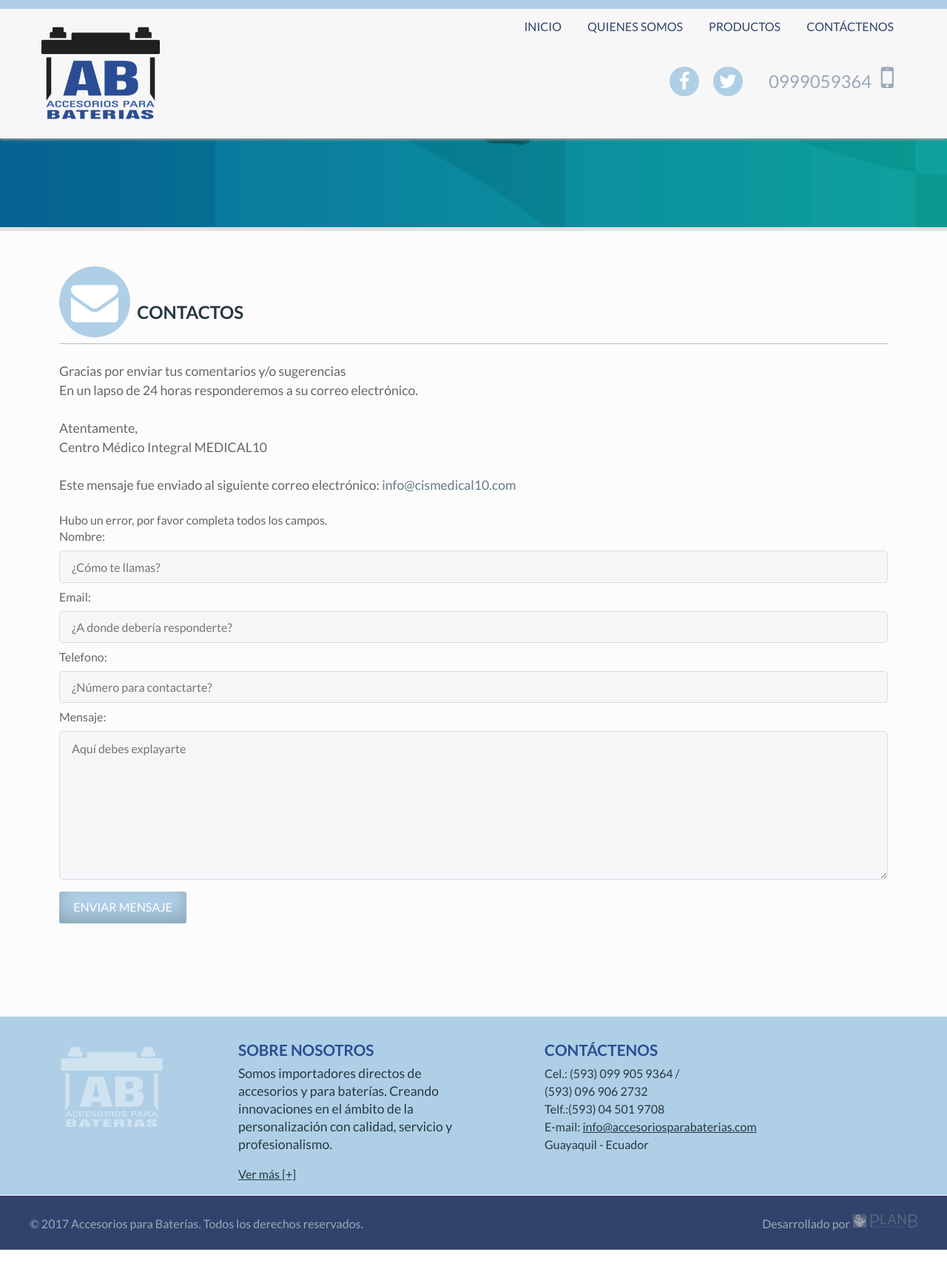
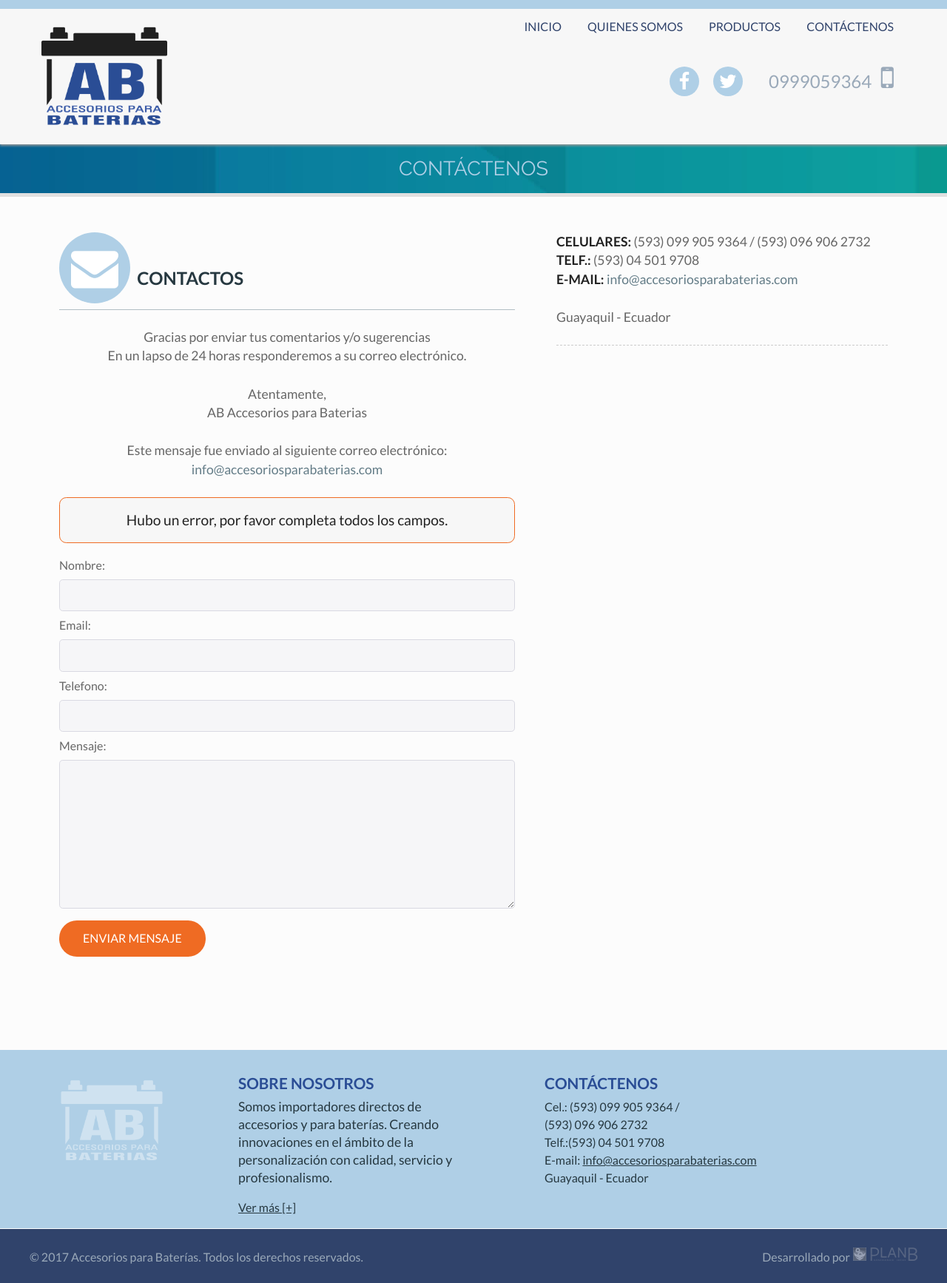
Before and after one commit to planbec/baterias, a PHP site: page /enviar.php in a window 1280 px wide. Shown: the whole page at 74% size. Before the commit the page ends 1689 px from the top, so only its background shows below. Run offline with PHP 8.4, Linux system fonts and the light colour scheme; data that the repository does not hold is empty; some libraries are stand-ins or nearby versions.

Commit message:
Pagina enviar con correo gmail

```diff
--- a/css/master.css
+++ b/css/master.css
@@ -326,7 +326,7 @@ hr.center {
 
 #content-area {
   clear: both;
-  margin-top: 11rem; }
+  margin-top: 12rem; }
   #content-area .bg-cont {
     /*background:#efeded url(../img/bk_m10.png) top center repeat-x;*/ }
 
@@ -343,7 +343,7 @@ hr.center {
     display: block;
     line-height: 1rem;
     border-bottom: none;
-    width: 160px; }
+    width: 170px; }
     .logo-header .logo img {
       width: 100%; }
   .logo-header .slogan {
@@ -645,10 +645,25 @@ header, .logo-header, .call-action, img {
   float: left;
   padding: 0 2rem; }
 
+.alerta {
+  background: #f7f7f7;
+  color: #222;
+  font-size: 1.2rem;
+  padding: 1em 2em;
+  -webkit-border-radius: .5em;
+  -moz-border-radius: .5em;
+  -ms-border-radius: .5em;
+  -o-border-radius: .5em;
+  border-radius: .5em;
+  border: 1px solid #ef6b23;
+  margin-bottom: 1em;
+  text-align: center; }
+
 /* Portada - Testimonios en slider */
 #testimonios-area {
   color: #fff;
-  position: relative; }
+  position: relative;
+  margin: 1rem 0 2rem; }
   #testimonios-area .container {
     padding: 0 6em; }
   #testimonios-area .flex-direction-nav {
--- a/enviar.php
+++ b/enviar.php
@@ -39,41 +39,42 @@ ingresa mail receptor
 ****************************************************************/
 
 if( !$error ) {
-	mail("info@cismedical10.com", $subject, $mensaje, $from);
+	mail("davichotk@gmail.com", $subject, $mensaje, $from);
 }
 ?>
 
 <?php include ("code-head.php"); ?>
-
 <body>
 <?php include("header.php"); ?>
 
 	<main id="content-area">
 		<div class="bg-cont">
+				<header class="page-header">
+					<h2 class="text-center">Cont&aacute;ctenos</h2>
+				</header>
 
 		<article class="single-page">
 
-
-			<header class="page-header">
-				<div class="container">
-
-
-				</div>
-			</header><!-- /.page-header -->
-
-
 			<div class="container page-content">
 
+				<div class="col-right">
+					<p><strong>Celulares:</strong>  (593) 099 905 9364 / (593) 096 906 2732<br>
+					<strong>Telf.:</strong> (593) 04 501 9708<br>
+					<strong>E-mail:</strong> <a href="mailto:info@accesoriosparabaterias.com ">info@accesoriosparabaterias.com </a><br><br>
+				Guayaquil - Ecuador	</p>
+				</div>
+
+			<div class="col-left">
 					<h1><i class="fa fa-envelope" aria-hidden="true"></i>&nbsp; Contactos</h1>
 
-					<p>Gracias por enviar tus comentarios y/o sugerencias<br />
+					<p class="text-center">Gracias por enviar tus comentarios y/o sugerencias<br />
 					En un lapso de 24 horas responderemos a su correo electr&oacute;nico.<br /><br />
 
 					Atentamente,<br />
 
-				Centro M&eacute;dico Integral MEDICAL10<br /><br />
+				AB Accesorios para Baterias<br /><br />
 
-				Este mensaje fue enviado al siguiente correo electr&oacute;nico: <a href="mailto:info@cismedical10.com">info@cismedical10.com</a> </p>
+				Este mensaje fue enviado al siguiente correo electr&oacute;nico: <a href="mailto:info@accesoriosparabaterias.com ">info@accesoriosparabaterias.com </a> </p>
 
 				<?php if( $error ) { ?>
 
@@ -84,18 +85,18 @@ if( !$error ) {
 					<form action="enviar.php" method="post">
 
 						<label for="nombre">Nombre:</label>
-						<input type="text" id="nombre" name="nombre" placeholder="¿Cómo te llamas?" value="<?php echo $nombre; ?>" required />
+						<input type="text" id="nombre" name="nombre" required />
 
 						<label for="email">Email:</label>
-						<input type="text" id="email" name="email" placeholder="¿A donde debería responderte?" value="<?php echo $email; ?>"  required />
+						<input type="text" id="email" name="email" required />
 
 						<label for="telefono">Telefono:</label>
-						<input type="text" id="telefono" name="telefono" placeholder="¿Número para contactarte?" value="<?php echo $telefono; ?>"  required />
+						<input type="text" id="telefono" name="telefono" required />
 
 						<label for="mensaje">Mensaje:</label>
-						<textarea id="mensaje" name="mensaje" rows="8" placeholder="Aquí debes explayarte" required ><?php echo $comentario; ?></textarea>
+						<textarea id="mensaje" name="mensaje" rows="8" required ></textarea>
 
-						<input type="submit" value="Enviar mensaje" class="btn" />
+						<input type="submit" value="Enviar mensaje" class="call-to-action" />
 
 					</form>
 
@@ -104,6 +105,7 @@ if( !$error ) {
 					<p>Gracias por contactarnos, responder&eacute;mos a sus inquietudes lo antes posible.</p>
 
 				<?php } ?>
+				</div><!-- /.content -->
 
 			</div><!-- /.content -->
 
--- a/scss/master.scss
+++ b/scss/master.scss
@@ -79,7 +79,7 @@
 }
 
 
-#content-area { clear:both; margin-top:11rem;
+#content-area { clear:both; margin-top:12rem;
 	.bg-cont {
 	    /*background:#efeded url(../img/bk_m10.png) top center repeat-x;*/
 	}
@@ -89,7 +89,7 @@
 
 #main-header .menu-trigger{ display:none }
 .logo-header{ display:table-cell; width:12%; padding:1rem 0 0;
-	.logo {margin:0; padding:0; display:block; line-height:1rem; border-bottom: none;  width: 160px;
+	.logo {margin:0; padding:0; display:block; line-height:1rem; border-bottom: none;  width: 170px;
 		img { width: 100%; }
 	 }
 	.slogan{ display:none; font-size:.7em;text-align:center;text-transform:uppercase;line-height:1.2em;
@@ -317,12 +317,26 @@ header, .logo-header, .call-action, img {
 }
 
 
-
+.alerta{
+	background:$bg-claro;
+	color:$color-titulos;
+	font-size: 1.2rem;
+	padding:1em 2em;
+	-webkit-border-radius:.5em;
+	-moz-border-radius:.5em;
+	-ms-border-radius:.5em;
+	-o-border-radius:.5em;
+	border-radius:.5em;
+	border:1px solid $bg-call;
+	margin-bottom:1em;
+	text-align: center;
+}
 
 /* Portada - Testimonios en slider */
 #testimonios-area {
 	color:#fff;
 	position:relative;
+	margin: 1rem 0 2rem;
 	.container {
 		padding:0 6em;
 		}
```
Also changed, not shown: 1 other file.
